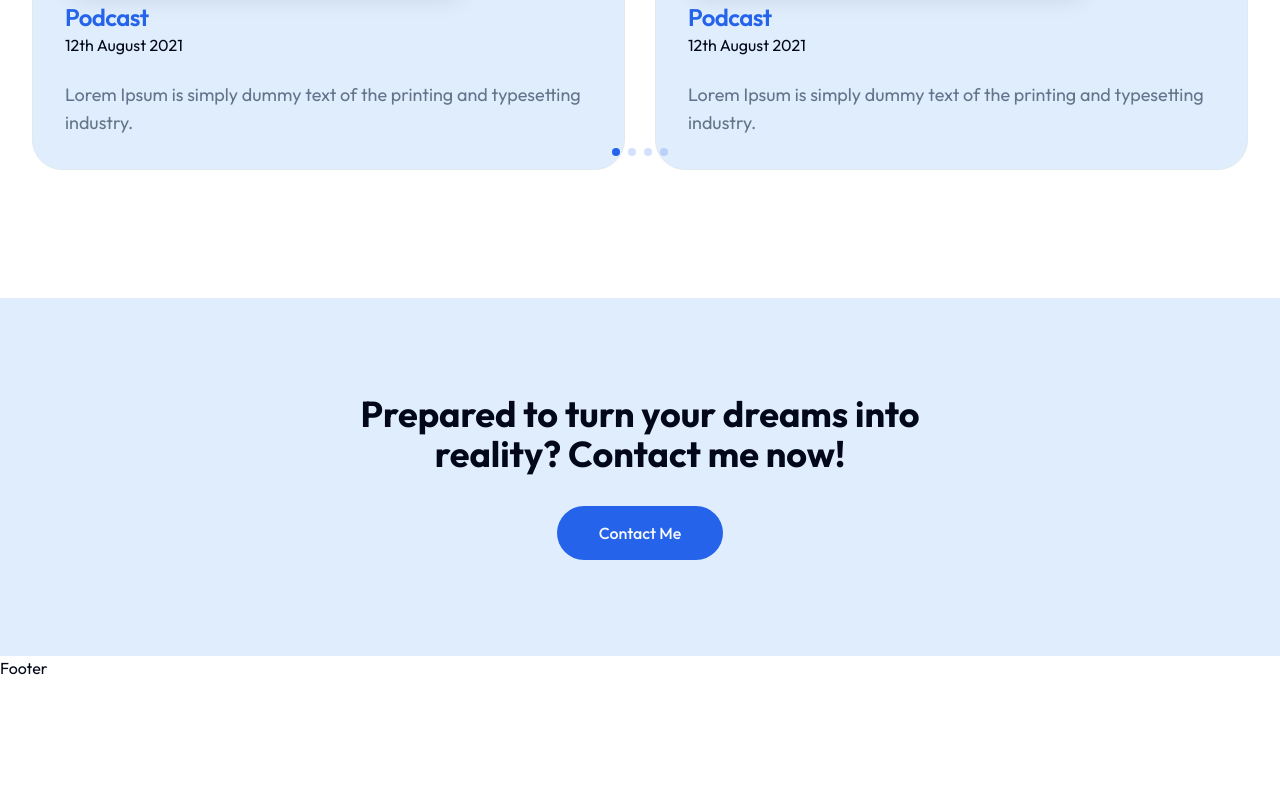
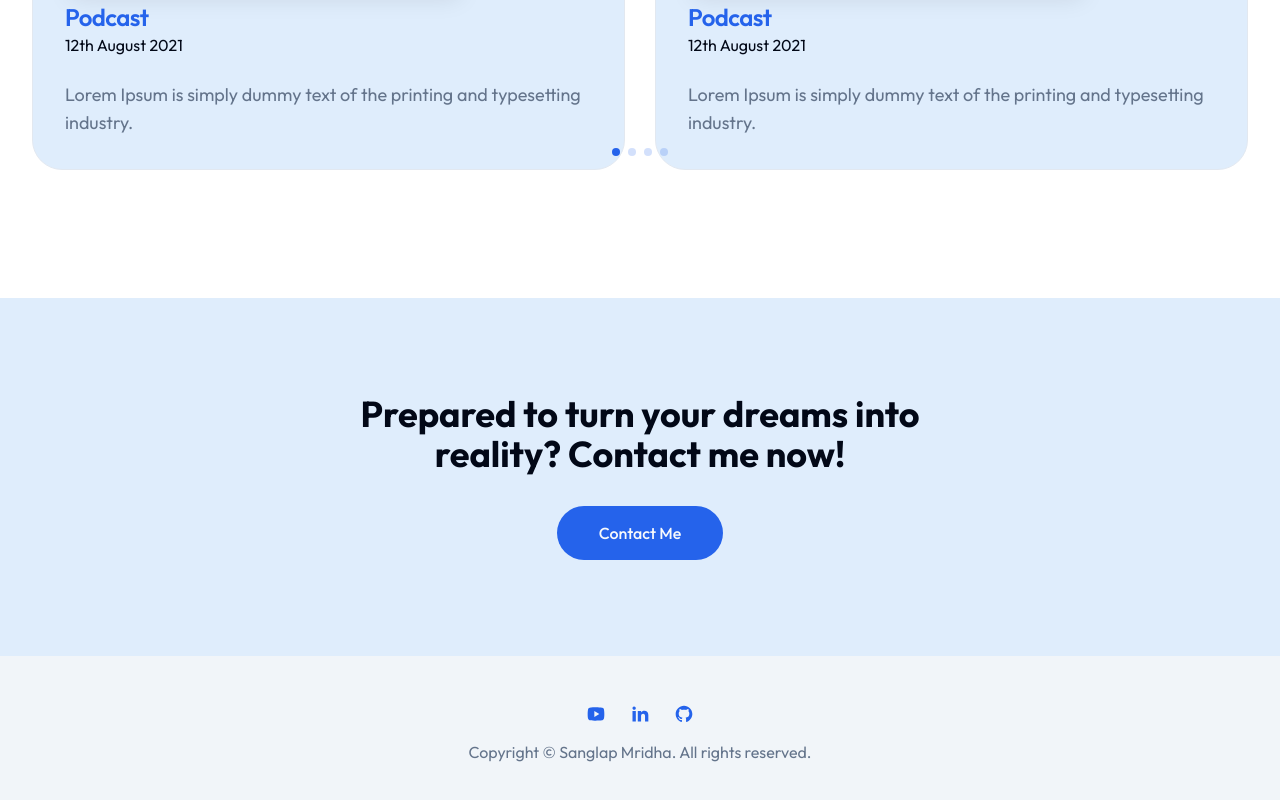
Before and after one commit to sanglap13/next-portfolio, a Next.js app: page / in a window 1280 px wide. Shown: the part 3455-4255 px from the top of the page. Before the commit the page ends 4135 px from the top, so only its background shows below. Built offline with nearby package versions, Linux system fonts and the light colour scheme.

Commit message:
feat: add footer

```diff
--- a/components/Footer.tsx
+++ b/components/Footer.tsx
@@ -1,7 +1,24 @@
 import React from "react";
+import Socials from "./shared/Socials";
 
 const Footer = () => {
-  return <footer>Footer</footer>;
+  return (
+    <footer className="bg-secondary py-12 ">
+      <div className="container mx-auto">
+        <div className="flex flex-col items-center justify-between">
+          {/* socials */}
+          <Socials
+            containerStyles="flex gap-x-6 mx-auto xl:mx-0 mb-4"
+            iconStyles="text-primary dark:text-white/70 text-[20px] hover:text-[#b8cce0] dark:hover:text-primary transition-all "
+          />
+          {/* copyright */}
+          <div className="text-muted-foreground">
+            Copyright &copy; Sanglap Mridha. All rights reserved.
+          </div>
+        </div>
+      </div>
+    </footer>
+  );
 };
 
 export default Footer;
```
